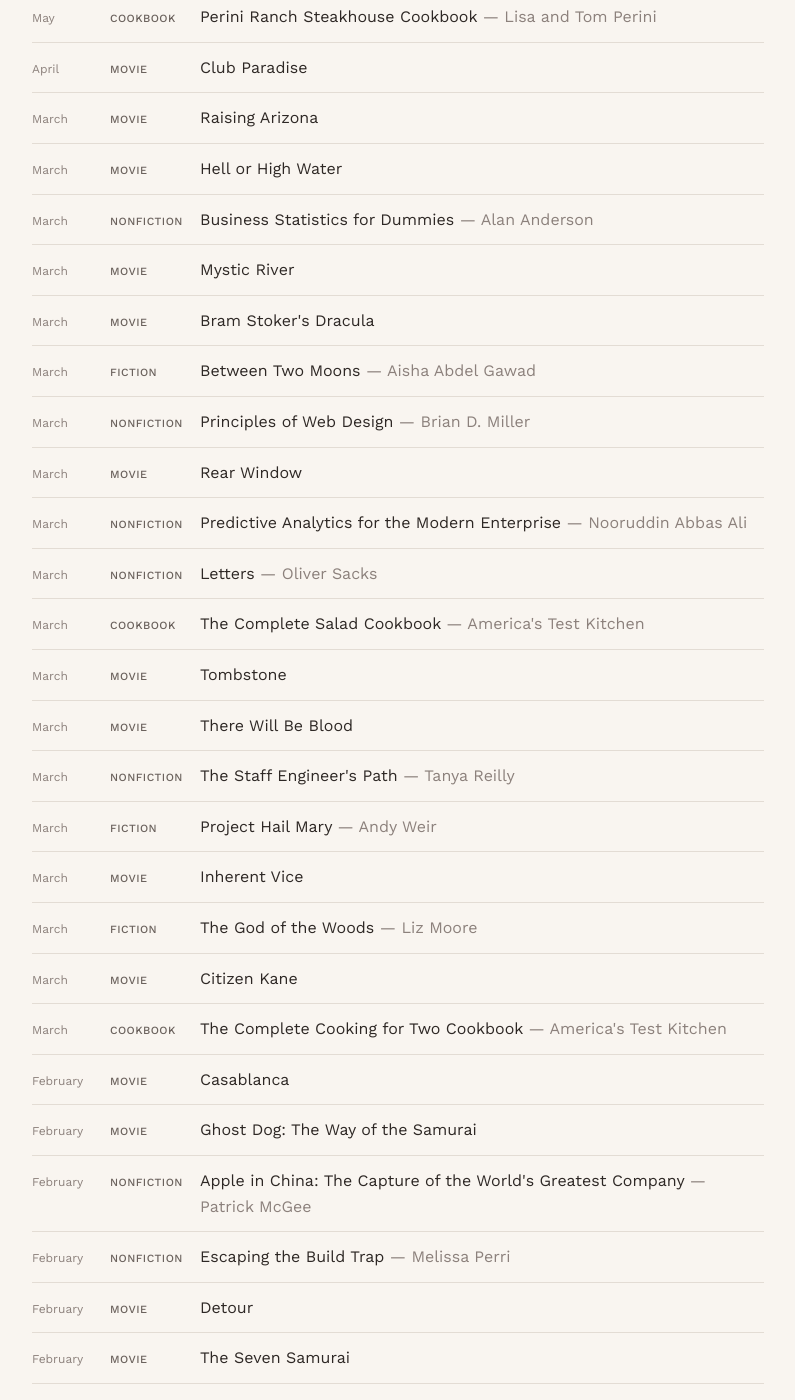
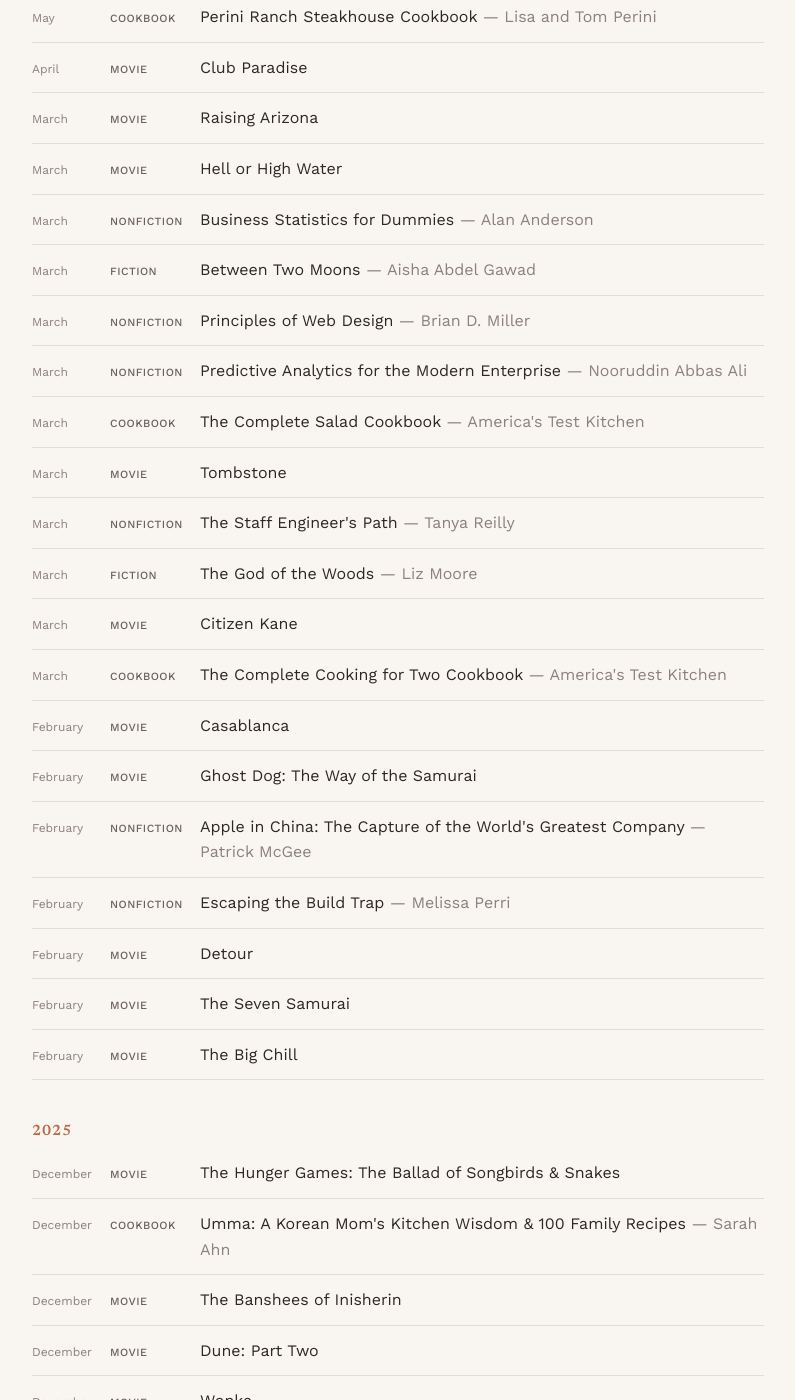
Before and after one commit to JohnSpencerTerry/wb, a Jekyll site: the page built from media.md, in a window 1280 px wide and 1400 px high, scrolled down 1523 px. Shown: the whole window, without its empty margins (242-1037 px from the left). Built offline with Jekyll 4.4.1, drawn with Linux system fonts in a browser that asks for light colours.

Commit message:
Update media.yml

```diff
--- a/_data/media.yml
+++ b/_data/media.yml
@@ -80,16 +80,9 @@
   creator: "America's Test Kitchen"
   genre: cookbook
   date: 2026-03-31
-- title: "Letters"
-  creator: "Oliver Sacks"
-  genre: nonfiction
-  date: 2026-03-31
 - title: "Predictive Analytics for the Modern Enterprise"
   creator: "Nooruddin Abbas Ali"
   genre: nonfiction
-  date: 2026-03-31
-- title: "Rear Window"
-  genre: movie
   date: 2026-03-31
 - title: "Principles of Web Design"
   creator: "Brian D. Miller"
@@ -98,12 +91,6 @@
 - title: "Between Two Moons"
   creator: "Aisha Abdel Gawad"
   genre: fiction
-  date: 2026-03-31
-- title: "Bram Stoker's Dracula"
-  genre: movie
-  date: 2026-03-31
-- title: "Mystic River"
-  genre: movie
   date: 2026-03-31
 - title: "Business Statistics for Dummies"
   creator: "Alan Anderson"
@@ -115,19 +102,9 @@
 - title: "Raising Arizona"
   genre: movie
   date: 2026-03-31
-- title: "Inherent Vice"
-  genre: movie
-  date: 2026-03-20
-- title: "Project Hail Mary"
-  creator: "Andy Weir"
-  genre: fiction
-  date: 2026-03-20
 - title: "The Staff Engineer's Path"
   creator: "Tanya Reilly"
   genre: nonfiction
-  date: 2026-03-20
-- title: "There Will Be Blood"
-  genre: movie
   date: 2026-03-20
 - title: "Tombstone"
   genre: movie
```
